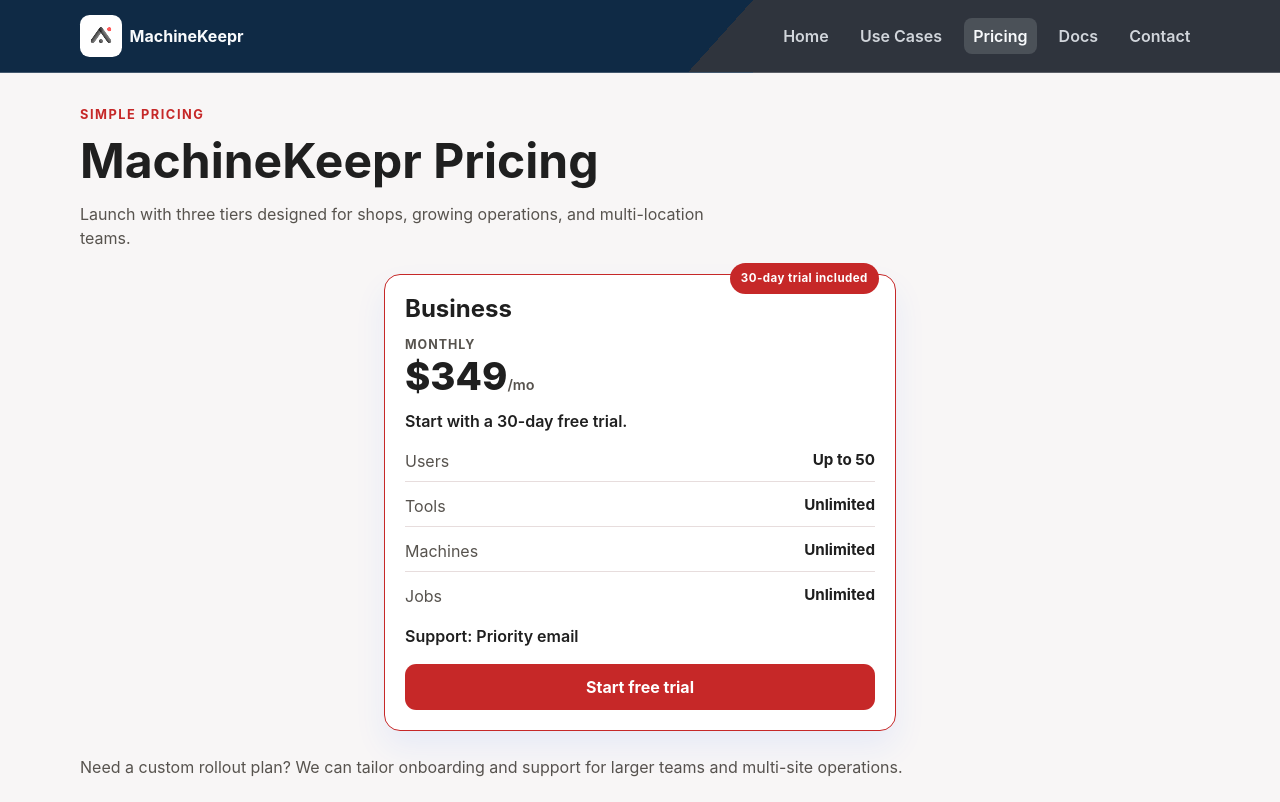
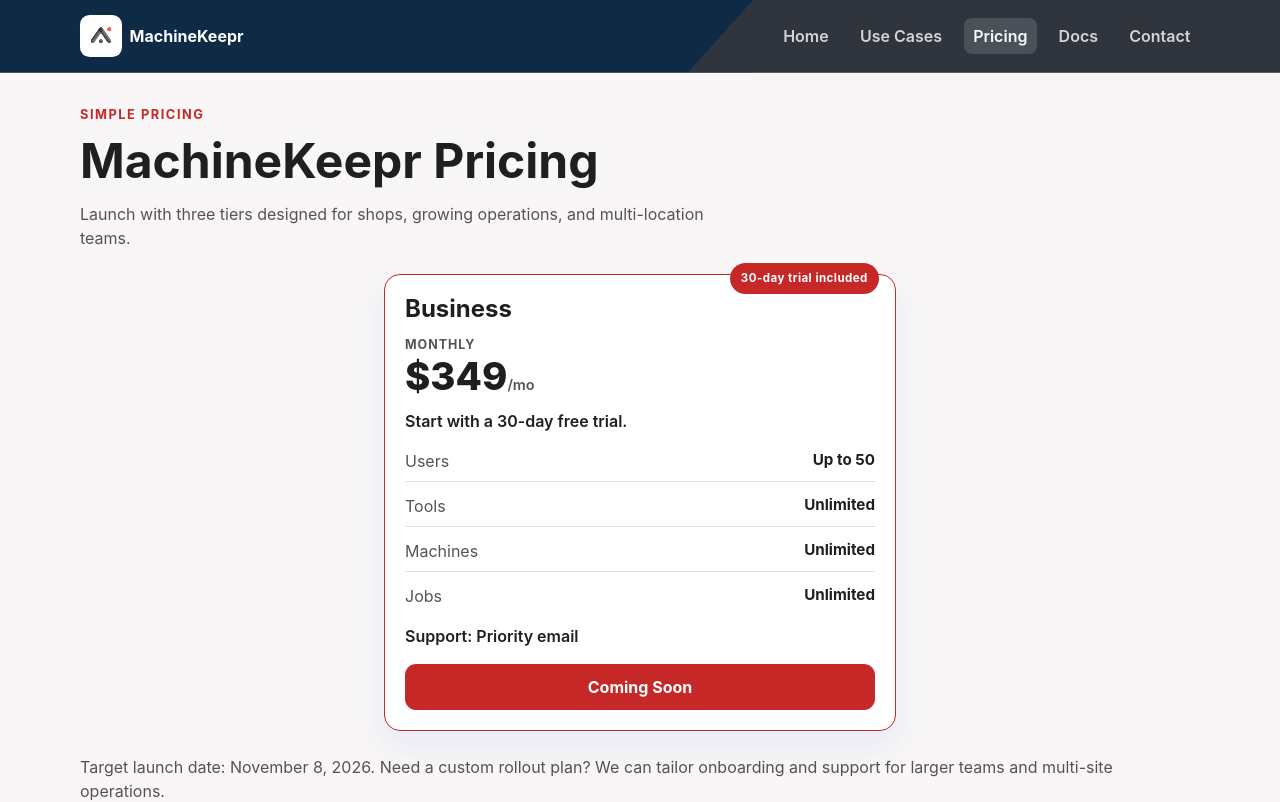
Before and after one commit to jzon-03/machinekeepr-website, an Angular app: page /pricing in a window 1280 px wide. Shown: the top 802 px of the page. Built offline with nearby package versions, Linux system fonts and the light colour scheme.

Commit message:
launch strategy

```diff
--- a/src/app/pages/pricing-page.css
+++ b/src/app/pages/pricing-page.css
@@ -180,6 +180,13 @@
   margin-top: 1.5rem;
 }
 
+.coming-soon {
+  background: var(--mk-muted);
+  color: #ffffff;
+  border-color: transparent;
+  cursor: not-allowed;
+}
+
 @media (max-width: 860px) {
   .plans {
     grid-template-columns: 1fr;
--- a/src/app/pages/pricing-page.html
+++ b/src/app/pages/pricing-page.html
@@ -24,8 +24,9 @@
     </ul>
 
     <p class="support">Support: Priority email</p>
-    <a class="btn primary" href="https://portal.machinekeepr.com/signup" target="_blank" rel="noopener">Start free trial</a>
+    <!-- <a class="btn primary" href="https://portal.machinekeepr.com/signup" target="_blank" rel="noopener">Start free trial</a> -->
+    <a class="btn primary coming-soon" target="_blank" rel="noopener" title="Coming soon">Coming Soon</a>
   </article>
 </section>
 
-<p class="note">Need a custom rollout plan? We can tailor onboarding and support for larger teams and multi-site operations.</p>
+<p class="note">Target launch date: November 8, 2026. Need a custom rollout plan? We can tailor onboarding and support for larger teams and multi-site operations.</p>
```
